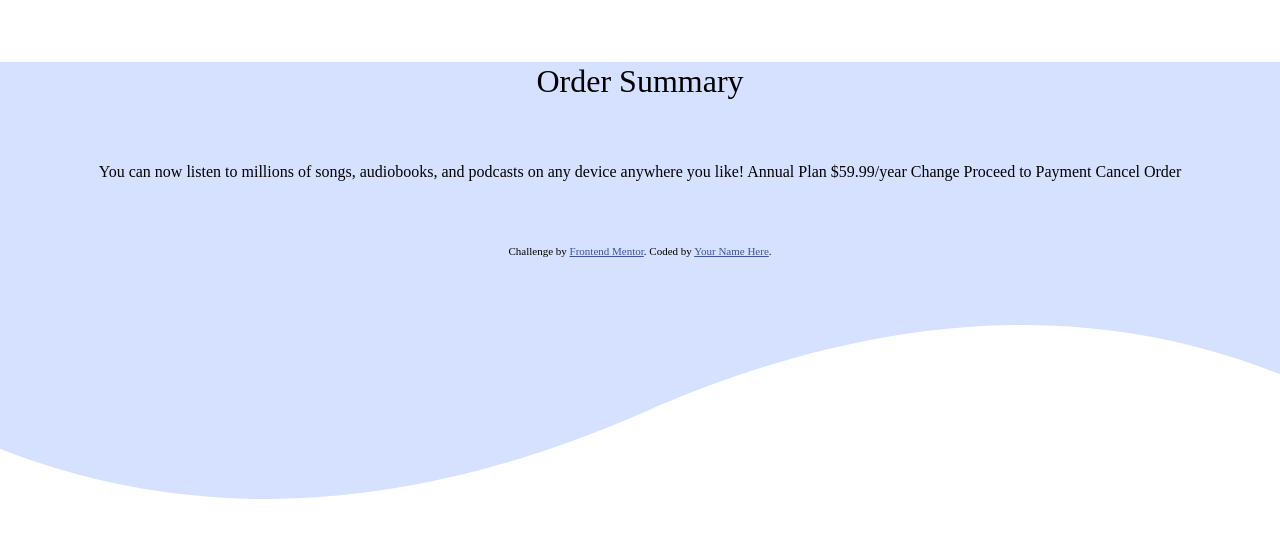
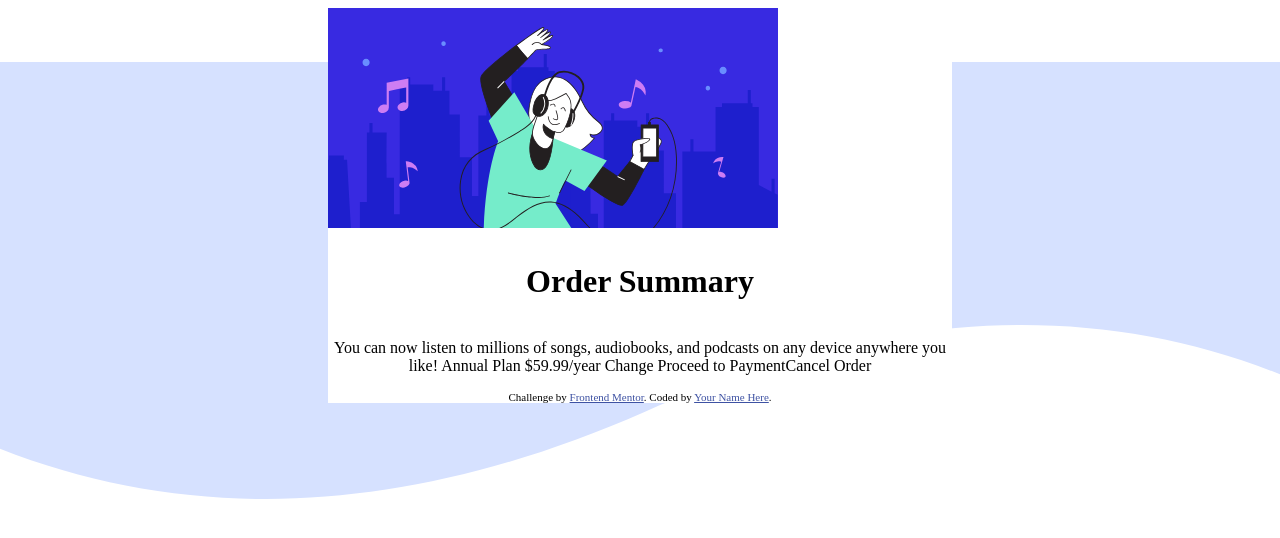
Before and after one commit to zMegaz/FrontEnd-Mentor-Projects, a plain HTML site: page order-summary-component-main/index.html in a window 1280 px wide. Drawn offline with Linux system fonts and the light colour scheme.

Commit message:
prograss

```diff
--- a/css.css
+++ b/css.css
@@ -1,17 +1,23 @@
 html {
+  max-width: 50%;
+  margin: 0 auto;
   background-image: url(../order-summary-component-main/images/pattern-background-desktop.svg);
   background-position: center;
   height: 70vh;
   background-repeat: no-repeat;
 }
-
 body {
+  background-color: white;
+}
+.text {
   text-align: center;
 }
-div {
+
+h2 {
   font-size: 200%;
   margin-top: 5%;
-  padding-bottom: 5%;
+  padding-bottom: 2%;
+  text-align: center;
 }
 
 .attribution {
--- a/order-summary-component-main/index.html
+++ b/order-summary-component-main/index.html
@@ -17,10 +17,17 @@
     <!-- Feel free to remove these styles or customise in your own stylesheet 👍 -->
   </head>
   <body>
-    <div>Order Summary</div>
-    You can now listen to millions of songs, audiobooks, and podcasts on any
-    device anywhere you like! Annual Plan $59.99/year Change Proceed to Payment
-    Cancel Order
+    <img
+      class="image"
+      src="/order-summary-component-main/images/illustration-hero.svg"
+      alt=""
+    />
+    <h2>Order Summary</h2>
+    <p class="text">
+      You can now listen to millions of songs, audiobooks, and podcasts on any
+      device anywhere you like! Annual Plan $59.99/year Change Proceed to
+      PaymentCancel Order
+    </p>
 
     <div class="attribution">
       Challenge by
```
